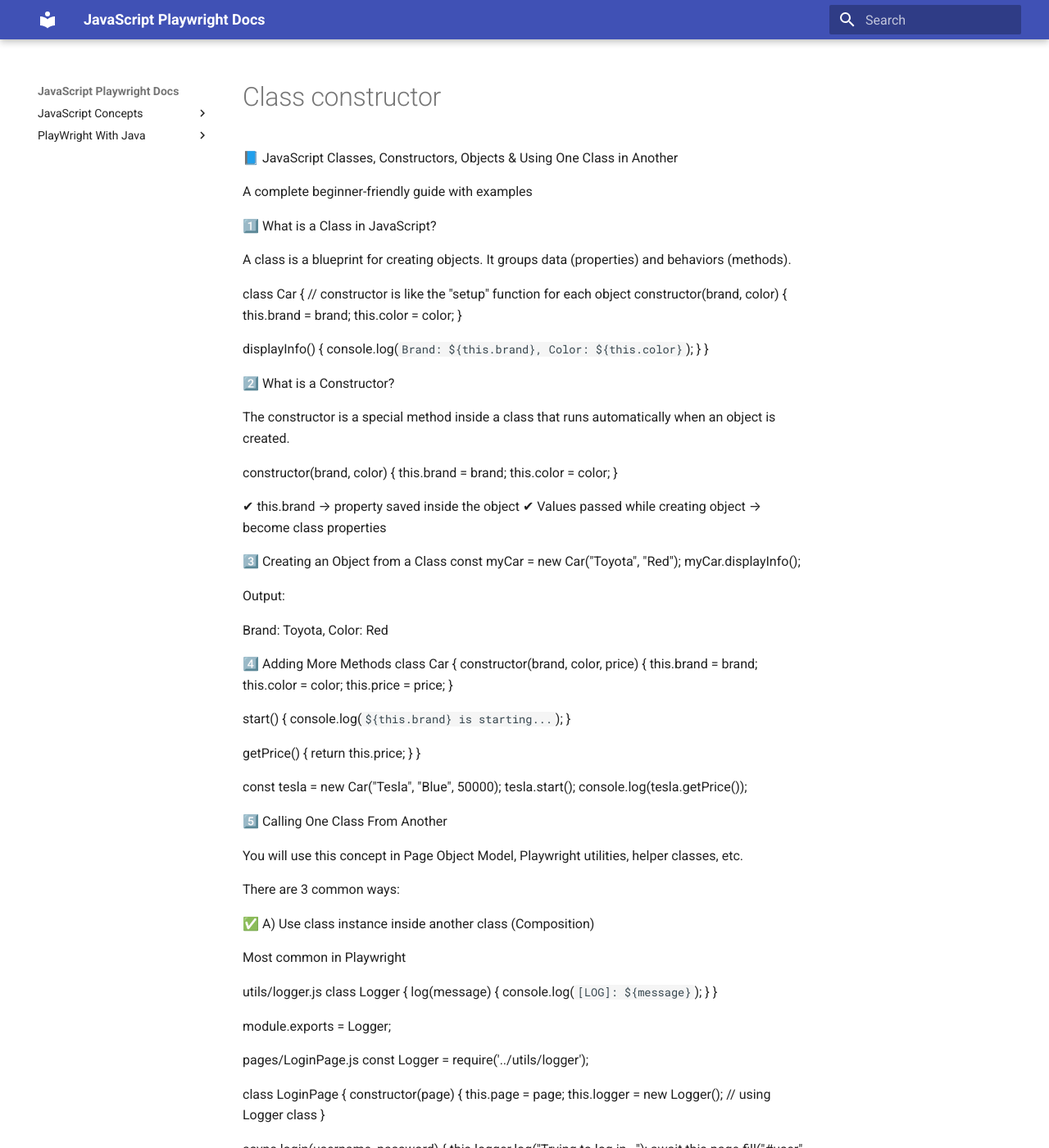
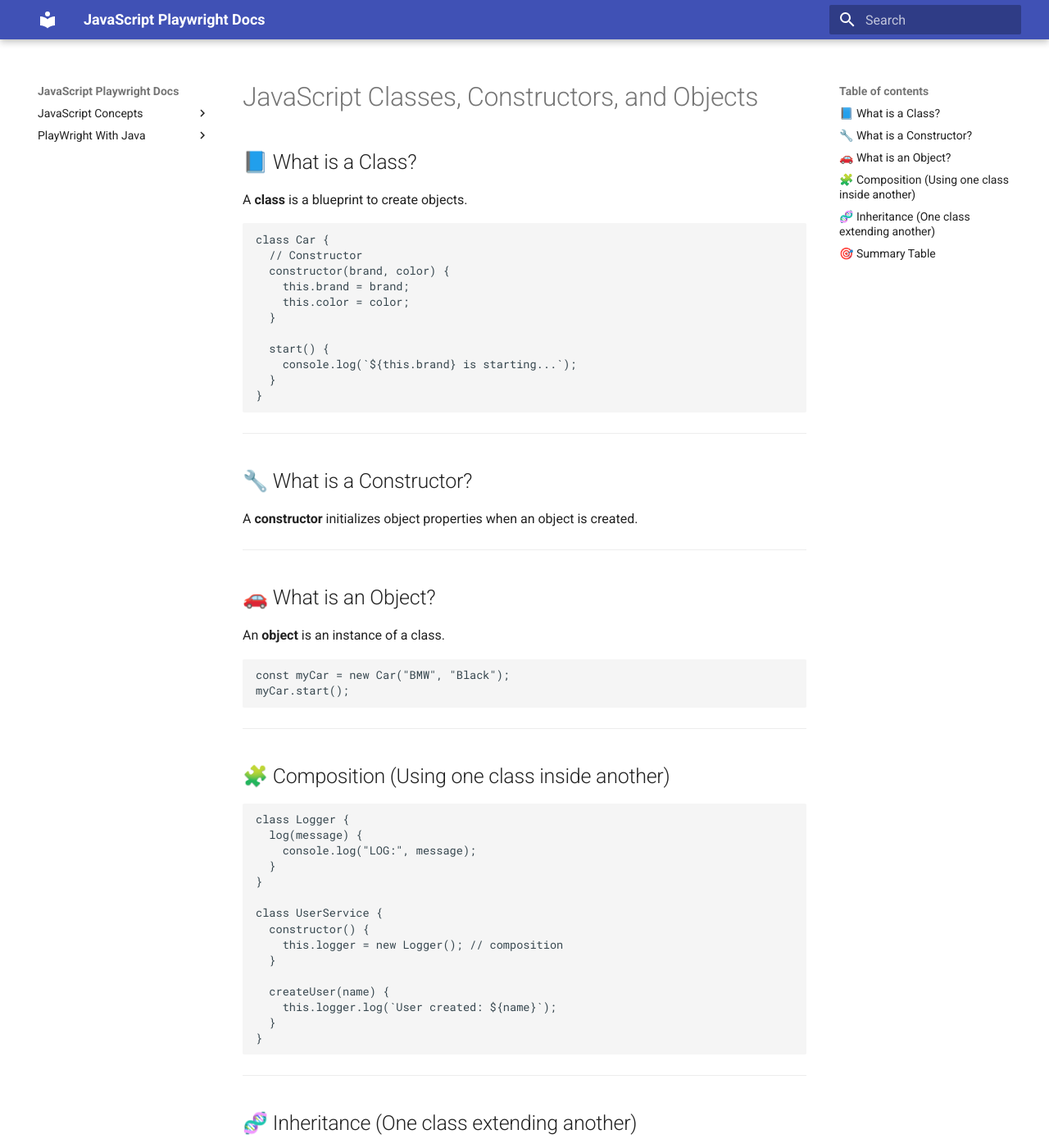
Before and after one commit to Play-Wright-course/automation-testing, an MkDocs documentation site: the page built from docs/javascriptConcepts/class-constructor.md, in a window 1280 px wide and 1400 px high. Shown: the whole window at 82% size. Built offline with MkDocs 1.6.1 and Material for MkDocs 9.7.7, drawn with Linux system fonts in a browser that asks for light colours; some of the changed text lies outside the part shown.

Commit message:
Update class-constructor.md

````diff
--- a/docs/javascriptConcepts/class-constructor.md
+++ b/docs/javascriptConcepts/class-constructor.md
@@ -1,136 +1,71 @@
-📘 JavaScript Classes, Constructors, Objects & Using One Class in Another
+# JavaScript Classes, Constructors, and Objects
 
-A complete beginner-friendly guide with examples
+## 📘 What is a Class?
 
-1️⃣ What is a Class in JavaScript?
+A **class** is a blueprint to create objects.
 
-A class is a blueprint for creating objects.
-It groups data (properties) and behaviors (methods).
-
+``` javascript
 class Car {
-  // constructor is like the "setup" function for each object
+  // Constructor
   constructor(brand, color) {
     this.brand = brand;
     this.color = color;
   }
 
-  displayInfo() {
-    console.log(`Brand: ${this.brand}, Color: ${this.color}`);
+  start() {
+    console.log(`${this.brand} is starting...`);
+  }
+}
+```
+
+------------------------------------------------------------------------
+
+## 🔧 What is a Constructor?
+
+A **constructor** initializes object properties when an object is
+created.
+
+------------------------------------------------------------------------
+
+## 🚗 What is an Object?
+
+An **object** is an instance of a class.
+
+``` javascript
+const myCar = new Car("BMW", "Black");
+myCar.start();
+```
+
+------------------------------------------------------------------------
+
+## 🧩 Composition (Using one class inside another)
+
+``` javascript
+class Logger {
+  log(message) {
+    console.log("LOG:", message);
   }
 }
 
-2️⃣ What is a Constructor?
-
-The constructor is a special method inside a class that runs automatically when an object is created.
-
-constructor(brand, color) {
-  this.brand = brand;
-  this.color = color;
-}
-
-
-✔ this.brand → property saved inside the object
-✔ Values passed while creating object → become class properties
-
-3️⃣ Creating an Object from a Class
-const myCar = new Car("Toyota", "Red");
-myCar.displayInfo();
-
-
-Output:
-
-Brand: Toyota, Color: Red
-
-4️⃣ Adding More Methods
-class Car {
-  constructor(brand, color, price) {
-    this.brand = brand;
-    this.color = color;
-    this.price = price;
+class UserService {
+  constructor() {
+    this.logger = new Logger(); // composition
   }
 
-  start() {
-    console.log(`${this.brand} is starting...`);
-  }
-
-  getPrice() {
-    return this.price;
+  createUser(name) {
+    this.logger.log(`User created: ${name}`);
   }
 }
+```
 
-const tesla = new Car("Tesla", "Blue", 50000);
-tesla.start();
-console.log(tesla.getPrice());
+------------------------------------------------------------------------
 
-5️⃣ Calling One Class From Another
+## 🧬 Inheritance (One class extending another)
 
-You will use this concept in Page Object Model, Playwright utilities, helper classes, etc.
-
-There are 3 common ways:
-
-✅ A) Use class instance inside another class (Composition)
-
-Most common in Playwright
-
-utils/logger.js
-class Logger {
-  log(message) {
-    console.log(`[LOG]: ${message}`);
-  }
-}
-
-module.exports = Logger;
-
-pages/LoginPage.js
-const Logger = require('../utils/logger');
-
-class LoginPage {
-  constructor(page) {
-    this.page = page;
-    this.logger = new Logger(); // using Logger class
-  }
-
-  async login(username, password) {
-    this.logger.log("Trying to log in...");
-    await this.page.fill("#user", username);
-    await this.page.fill("#pass", password);
-    await this.page.click("#loginBtn");
-  }
-}
-
-module.exports = LoginPage;
-
-test.js
-const LoginPage = require('./pages/LoginPage');
-
-const loginPage = new LoginPage(page);
-await loginPage.login("admin", "admin123");
-
-
-✔ This is how utilities are used in real-world automation.
-✔ Easy to reuse utility classes.
-
-✅ B) Import methods from another class using ES6 Modules
-mathUtils.js
-export class MathUtils {
-  add(a, b) {
-    return a + b;
-  }
-}
-
-app.js
-import { MathUtils } from "./mathUtils.js";
-
-const utils = new MathUtils();
-console.log(utils.add(5, 10));
-
-✅ C) Inheritance (extends)
-
-One class reuses properties/methods of another class.
-
+``` javascript
 class Animal {
   speak() {
-    console.log("Animal makes sound");
+    console.log("Animal speaks");
   }
 }
 
@@ -141,51 +76,18 @@ class Dog extends Animal {
 }
 
 const d = new Dog();
-d.speak(); // from parent class
-d.bark();  // from child class
+d.speak();
+d.bark();
+```
 
+------------------------------------------------------------------------
 
-✔ Useful when classes share common logic
-✔ Common in frameworks with BasePage, BaseAPI, etc.
+## 🎯 Summary Table
 
-6️⃣ Real-World Automation Example
-BasePage.js
-class BasePage {
-  constructor(page) {
-    this.page = page;
-  }
-
-  async waitForPageLoad() {
-    await this.page.waitForLoadState("domcontentloaded");
-  }
-}
-
-module.exports = BasePage;
-
-HomePage.js
-const BasePage = require("./BasePage");
-
-class HomePage extends BasePage {
-  constructor(page) {
-    super(page); // calling parent constructor
-  }
-
-  async clickMenu() {
-    await this.page.click("#menu");
-  }
-}
-
-module.exports = HomePage;
-
-
-✔ HomePage inherits BasePage
-✔ This is super common in Playwright
-
-🎯 Summary
-| Concept      | Meaning                        | Example                      |
-|--------------|--------------------------------|-------------------------------|
-| **Class**    | Blueprint for creating objects | `class Car {}`               |
-| **Constructor** | Initializes object properties | `constructor(a, b)`          |
-| **Object**   | Instance of a class            | `new Car()`                  |
-| **Composition** | One class uses another class (HAS-A) | `new Logger()`           |
-| **Inheritance** | One class extends another (IS-A) | `class Dog extends Animal` |
+  Concept       Meaning                     Example
+  ------------- --------------------------- ----------------------------
+  Class         Blueprint                   `class Car {}`
+  Constructor   Initializes object          `constructor(a,b)`
+  Object        Instance of class           `new Car()`
+  Composition   Class uses another class    `new Logger()`
+  Inheritance   One class extends another   `class Dog extends Animal`
````
